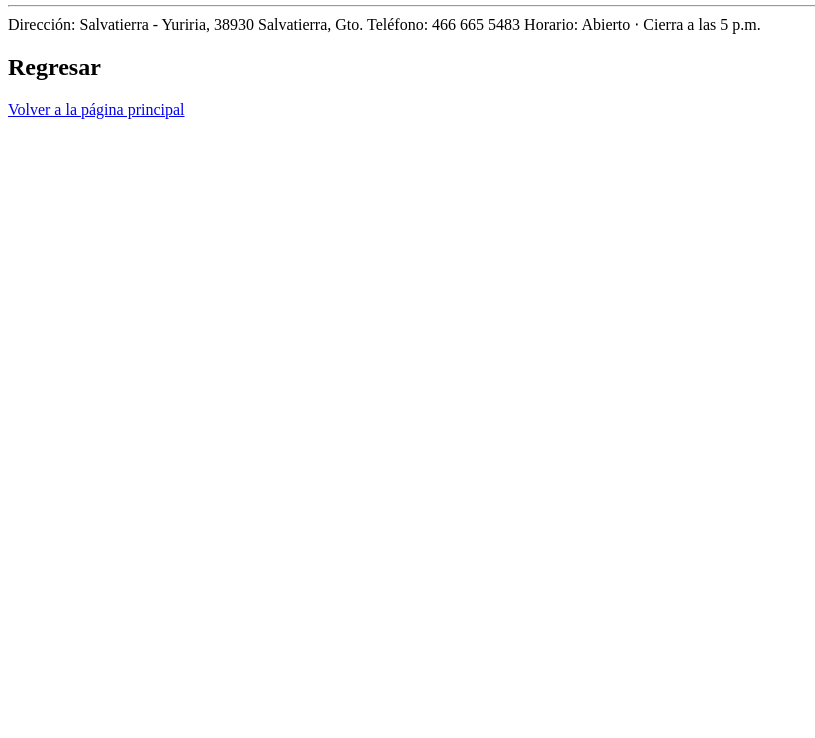
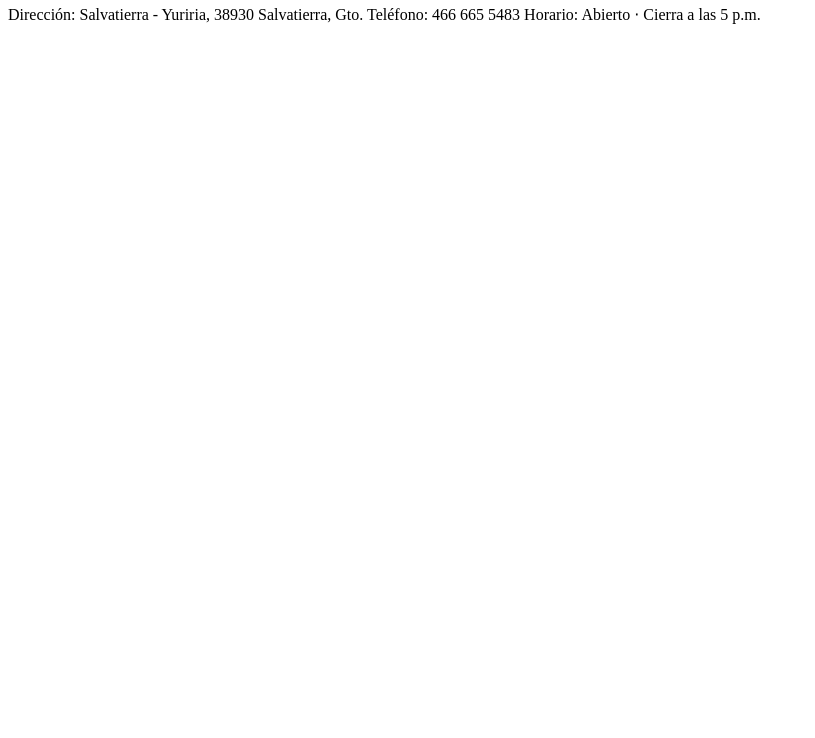
Before and after one commit to Darkiu88/Falcon_web, a plain HTML site: page pages/ACERCA DEL PLANTEL.HTML in a window 1280 px wide. Shown: the part 62-800 px from the top of the page, without its empty margins (0-815 px from the left). Drawn offline with Linux system fonts and the light colour scheme.

Commit message:
Correcion

```diff
--- a/pages/ACERCA DEL PLANTEL.HTML
+++ b/pages/ACERCA DEL PLANTEL.HTML
@@ -13,15 +13,14 @@
 
  <h2>ACERCA DEL PLANTEL</h2>
 
-
-<hr>Dirección: Salvatierra - Yuriria, 38930 Salvatierra, Gto.
+<div class="footer">
+<p>Dirección: Salvatierra - Yuriria, 38930 Salvatierra, Gto.
                 Teléfono: 466 665 5483
                 Horario:
                 Abierto ⋅ Cierra a las 5 p.m.
+</p>
 
-                <h2>Regresar</h2>
-
-    <a href="index.html">Volver a la página principal</a>
+            </div>
 </body>
 
 </html>
```
